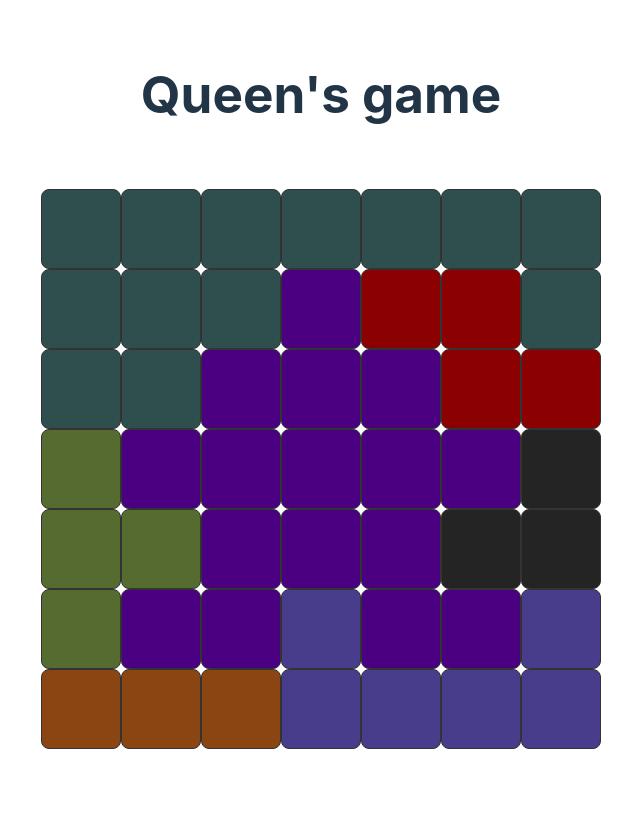
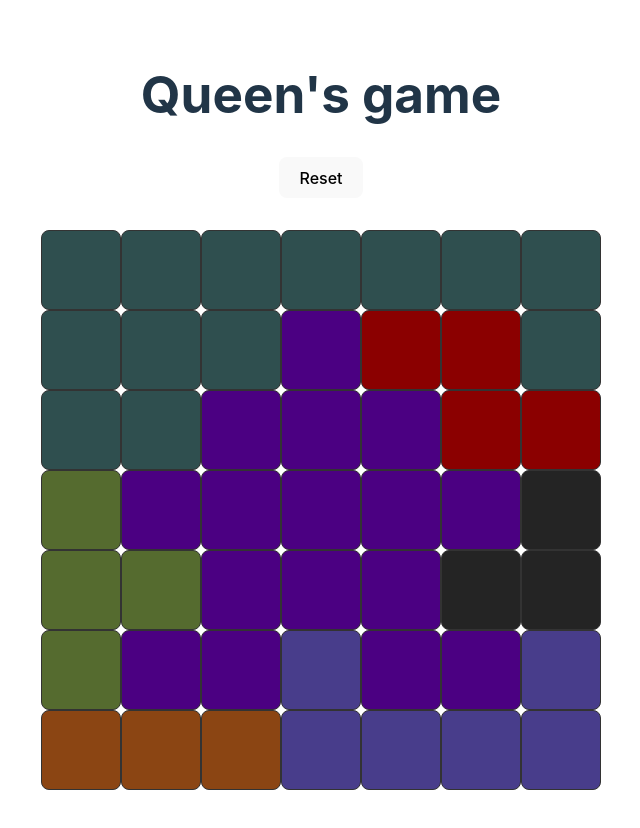
Before and after one commit to Jose-Tejero/queensgame, a React (Vite) app: page / in a window 1280 px wide. Shown: the top 828 px of the page, without its empty margins (319-959 px from the left). Built offline with nearby package versions, Linux system fonts and the light colour scheme.

Commit message:
Lógica para reset

```diff
--- a/src/App.jsx
+++ b/src/App.jsx
@@ -1,41 +1,16 @@
 import './App.css';
-import { RowElement } from './components/RowElement';
 import { usePositionAndRules } from './hooks/usePositionAndRules';
+import { RenderBoard } from './components/RenderBoard';
 
 function App() {
-
-  const {
-    handleQueenRenderedPrincipal,
-    handleRemoveQueenPrincipal,
-    isRowForbidden,
-    isColForbidden,
-    isColorForbidden,
-    matrix,
-    rules,
-    initialQueens,
-  } = usePositionAndRules();
+  const { resetBoard, resetKey } = usePositionAndRules();
 
   return (
     <>
       <h1>Queen's game</h1>
-      {/* <button onClick={() => console.log('Resetear tablero de mentirita')}>
-        Reset
-      </button> */}
-      <div className='card'>
-        {Array.from({ length: matrix }).map((_, index) => (
-          <RowElement
-            key={index}
-            indexRow={index}
-            onQueenRenderedPrincipal={handleQueenRenderedPrincipal}
-            onRemoveQueenPrincipal={handleRemoveQueenPrincipal}
-            numCells={matrix}
-            isRowForbidden={isRowForbidden(index + 1)}
-            isColForbidden={isColForbidden}
-            rules={rules}
-            initialQueens={initialQueens}
-            isColorForbidden={isColorForbidden}
-          />
-        ))}
+      <button onClick={resetBoard}>Reset</button>
+      <div key={resetKey} className='card'>
+        <RenderBoard />
       </div>
     </>
   );
--- /dev/null
+++ b/src/components/RenderBoard.jsx
@@ -0,0 +1,31 @@
+import * as React from 'react';
+import { usePositionAndRules } from '../hooks/usePositionAndRules';
+import { RowElement } from './RowElement';
+
+export function RenderBoard() {
+  const {
+    handleQueenRenderedPrincipal,
+    handleRemoveQueenPrincipal,
+    isRowForbidden,
+    isColForbidden,
+    isColorForbidden,
+    matrix,
+    rules,
+    initialQueens,
+  } = usePositionAndRules();
+
+  return Array.from({ length: matrix }).map((_, index) => (
+    <RowElement
+      key={index}
+      indexRow={index}
+      onQueenRenderedPrincipal={handleQueenRenderedPrincipal}
+      onRemoveQueenPrincipal={handleRemoveQueenPrincipal}
+      numCells={matrix}
+      isRowForbidden={isRowForbidden(index + 1)}
+      isColForbidden={isColForbidden}
+      rules={rules}
+      initialQueens={initialQueens}
+      isColorForbidden={isColorForbidden}
+    />
+  ));
+}
--- a/src/hooks/usePositionAndRules.js
+++ b/src/hooks/usePositionAndRules.js
@@ -14,6 +14,7 @@ export const usePositionAndRules = () => {
   const [polarQueen, setPolarQueen] = useState([]);
   const [matrix, setMatrix] = useState(7);
   const [queenColor, setQueenColor] = useState([]);
+  const [resetKey, setResetKey] = useState(0);
 
   useEffect(() => {
     setRules({
@@ -115,14 +116,29 @@ export const usePositionAndRules = () => {
     return count > 1;
   };
 
+  const resetBoard = () => {
+    setQueenPosition(initialQueens);
+    setRules({
+      topLeftCornerForbidden: [],
+      topRightCornerForbidden: [],
+      bottomLeftCornerForbidden: [],
+      bottomRightCornerForbidden: [],
+      colorForbidden: [],
+    });
+    setResetKey((prevKey) => prevKey + 1);
+    console.log('Resetear tablero de mentirita', rules);
+  };
+
   return {
     handleQueenRenderedPrincipal,
     handleRemoveQueenPrincipal,
     isRowForbidden,
     isColForbidden,
     isColorForbidden,
+    resetBoard,
     matrix,
     rules,
     initialQueens,
+    resetKey,
   };
 };
```
